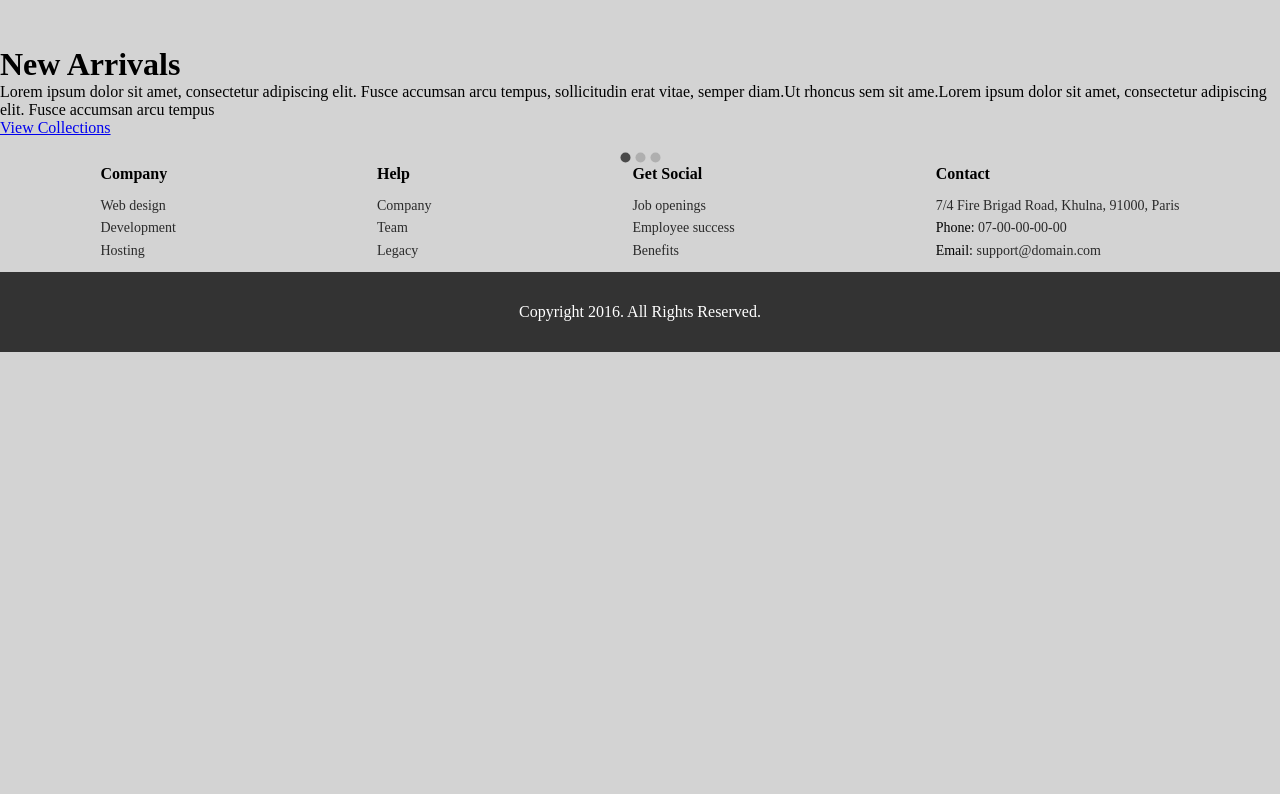
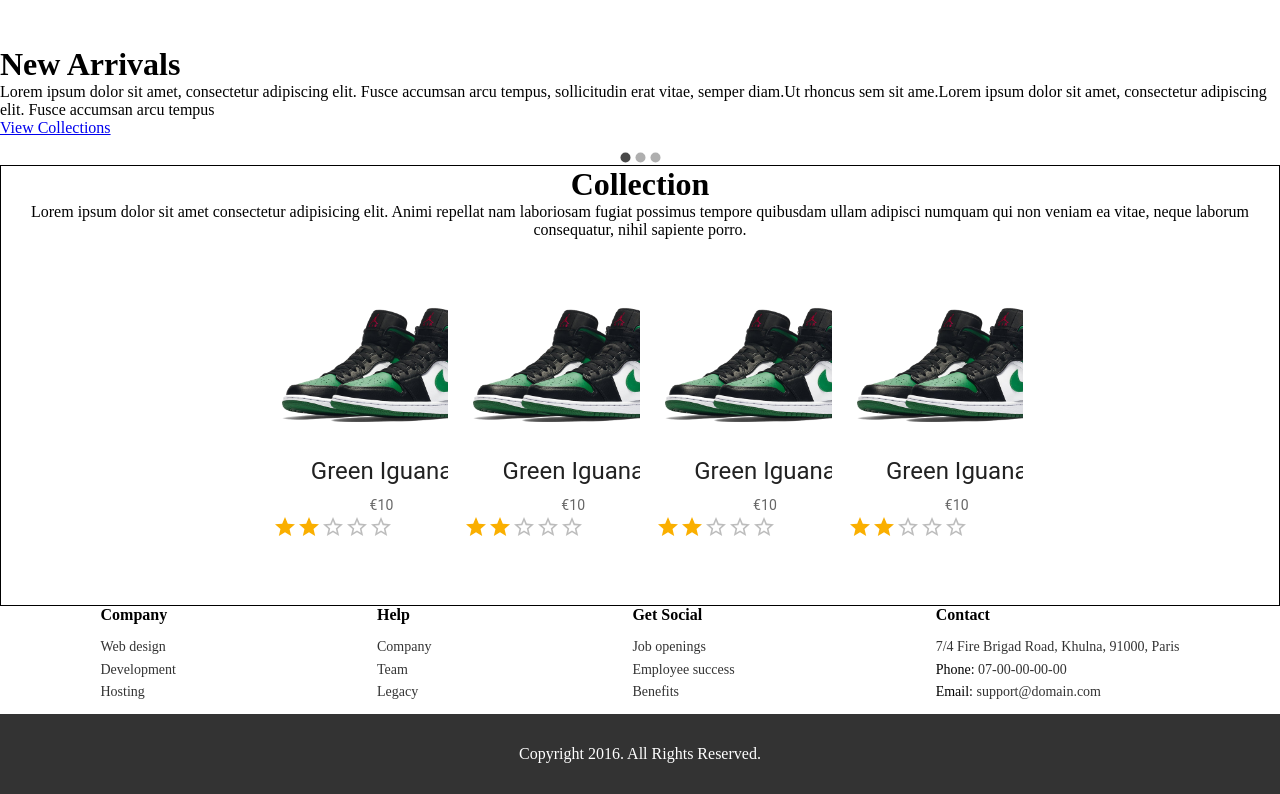
Before and after one commit to BenakilAmine/easy_shoes_client, a React (Create React App) app: page / in a window 1280 px wide. Shown: the part 422-1216 px from the top of the page. Before the commit the page ends 800 px from the top, so only its background shows below. Built offline with nearby package versions, Linux system fonts and the light colour scheme.

Commit message:
parti collection dans accueil fait (wip style)

```diff
--- /dev/null
+++ b/src/components/Collection.tsx
@@ -0,0 +1,36 @@
+import React, { FC } from "react";
+import ShoesCard, { Article } from "./ShoesCard";
+
+const Collection = ({ articles,accueil }: {articles :any, accueil:any}) => {
+  console.log('accueil',accueil);
+  return (
+    <div
+        style={{
+            border: "1px solid black",
+            textAlign: "center",
+        }}
+    >
+      <h1>Collection</h1>
+      <p>
+        Lorem ipsum dolor sit amet consectetur adipisicing elit. Animi repellat
+        nam laboriosam fugiat possimus tempore quibusdam ullam adipisci numquam
+        qui non veniam ea vitae, neque laborum consequatur, nihil sapiente
+        porro.
+      </p>
+      <div
+        style={{
+            display: "flex",
+            justifyContent: "space-evenly",
+            width: "60%",
+            margin: "0 auto",
+          }}
+      >
+        {articles.map((article:any) => (
+          <ShoesCard key={article.id} article={article} />
+        ))}
+      </div>
+    </div>
+  );
+};
+
+export default Collection;
--- /dev/null
+++ b/src/components/Rating.tsx
@@ -0,0 +1,11 @@
+import * as React from 'react';
+import Rating from '@mui/material/Rating';
+import Stack from '@mui/material/Stack';
+
+export default function HalfRating({rating}: {rating: number}) {
+  return (
+    <Stack spacing={10}>
+      <Rating name="half-rating-read" defaultValue={rating} precision={0.5} readOnly />
+    </Stack>
+  );
+}
--- /dev/null
+++ b/src/components/ShoesCard/CardStyle.tsx
@@ -0,0 +1,57 @@
+import styled from "@emotion/styled";
+import Card from "@mui/material/Card";
+import Button from "@mui/material/Button";
+
+export const CardCustom = styled(Card)`
+  background: #fff;
+  width: 30%;
+  box-shadow: none;
+  margin: 50px 0;
+  img {
+    width: 100%;
+    margin: auto;
+    z-index: 10;
+  }
+  .MuiCardContent-root {
+    text-align: center;
+  }
+  .MuiTypography-h5 {
+    text-align: center;
+  }
+  p {
+    text-align: center;
+  }
+  .css-1uhwev9-MuiStack-root {
+    text-align: center;
+    align-items: center;
+  }
+`;
+
+export const Content = styled.div`
+  width: 250px;
+  position: relative;
+  button {
+    display: none;
+  }
+  &:hover {
+    background-color: black;
+    z-index: 100;
+    opacity: 0.2;
+    button {
+        background-color: red;
+        display:inline-block;
+        bottom: 130px;
+        margin-left: 10px;
+        color: white;
+      a {
+        color: white;
+        text-decoration: none;
+        padding: 5px;
+      }
+    }
+  }
+`;
+export const ButtonCustom = styled(Button)`
+
+
+`;
--- /dev/null
+++ b/src/components/ShoesCard/index.tsx
@@ -0,0 +1,64 @@
+import React, { FC, ReactElement } from "react";
+
+import CardActions from "@mui/material/CardActions";
+import CardContent from "@mui/material/CardContent";
+import CardMedia from "@mui/material/CardMedia";
+import Typography from "@mui/material/Typography";
+import Rating from "../Rating";
+import JordanGreen from "../../assets/greenJordan.png";
+import {
+  CardCustom,
+  Content,
+  ButtonCustom,
+  // NavLink,
+  //   Bars,
+  // NavMenu,
+  // NavBtn,
+  // NavBtnLink
+} from "./CardStyle";
+
+export interface Article {
+  id?: number;
+  name?: string;
+  price?: string;
+  image?: string;
+  rating?: number;
+}
+
+interface Props {
+  article: Article;
+}
+const ShoesCard: FC<Props> = ({ article }): JSX.Element => {
+  return (
+    <>
+      <CardCustom sx={{ maxWidth: 345 }}>
+        <Content>
+          <CardMedia
+            component="img"
+            height="100%"
+            width="100%"
+            image={JordanGreen}
+            alt="green iguana"
+          />
+          <CardContent>
+            <Typography gutterBottom variant="h5" component="div">
+              {article.name}
+            </Typography>
+            <Typography variant="body2" color="text.secondary">
+              {article.price}
+            </Typography>
+            <Rating rating={2} />
+          </CardContent>
+          <ButtonCustom variant="contained" color="primary">
+            <a href="/allproducts">View</a>
+          </ButtonCustom>
+          <ButtonCustom  color="secondary">
+            <a href="/allproducts">Add to cart</a>
+          </ButtonCustom>
+        </Content>
+      </CardCustom>
+    </>
+  );
+};
+
+export default ShoesCard;
--- a/src/screens/Accueil.tsx
+++ b/src/screens/Accueil.tsx
@@ -1,10 +1,50 @@
-import React from "react";
+import React,{FC} from "react";
 import { useHistory } from "react-router";
+import Collection from "../components/Collection";
 import CarouselCustom from "../components/Header/Carousel";
+import { Article } from "../components/ShoesCard";
 
 
+
+const data: Article[]= [
+  {
+    id: 1,
+    name: "Green Iguana",
+    price: "€10",
+    image: "https://images.unsplash.com/photo-1518791841217-8f162f1e1131?ixlib=rb-1.2.1&ixid=eyJhcHBfaWQiOjEyMDd9&auto=format&fit=crop&w=800&q=60",
+    rating: 2
+  },
+  {
+    id: 2,
+    name: "Green Iguana",
+    price: "€10",
+    image: "https://images.unsplash.com/photo-1518791841217-8f162f1e1131?ixlib=rb-1.2.1&ixid=eyJhcHBfaWQiOjEyMDd9&auto=format&fit=crop&w=800&q=60",
+    rating: 2
+  },
+  {
+    id: 3,
+    name: "Green Iguana",
+    price: "€10",
+    image: "https://images.unsplash.com/photo-1518791841217-8f162f1e1131?ixlib=rb-1.2.1&ixid=eyJhcHBfaWQiOjEyMDd9&auto=format&fit=crop&w=800&q=60",
+    rating: 2
+  },
+  {
+    id: 4,
+    name: "Green Iguana",
+    price: "€10",
+    image: "https://images.unsplash.com/photo-1518791841217-8f162f1e1131?ixlib=rb-1.2.1&ixid=eyJhcHBfaWQiOjEyMDd9&auto=format&fit=crop&w=800&q=60",
+    rating: 2
+  }
+]
+
 function Accueil() {
-  return <CarouselCustom />;
+  const acc = 'accueil';
+  return (
+    <>
+      <CarouselCustom />
+      <Collection  articles={data} accueil={acc} />
+    </>
+  );
 }
 
 export default Accueil;
--- /dev/null
+++ b/src/styles/ShoesCard.scss
@@ -0,0 +1,11 @@
+.css-1ri6ub7-MuiPaper-root-MuiCard-root{
+    border: 1px solid red !important;
+}
+.MuiCardContent-root{
+    background-color: red;
+}
+
+.cardHover{
+    background-color: blue;
+    color: black;
+}
--- a/src/styles/global.scss
+++ b/src/styles/global.scss
@@ -4,7 +4,6 @@
 }
 body {
     margin: 0;
-    background-color: lightgray;
 }
 .css-hip9hq-MuiPaper-root-MuiAppBar-root {
     background-color: #fff !important;
```
